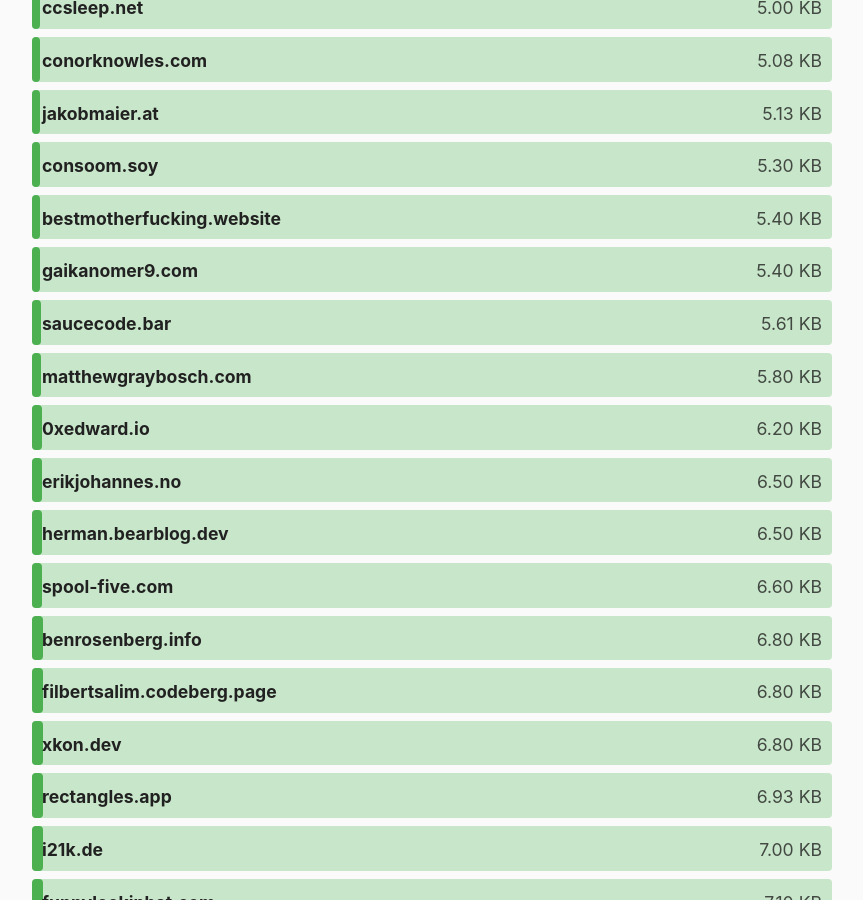
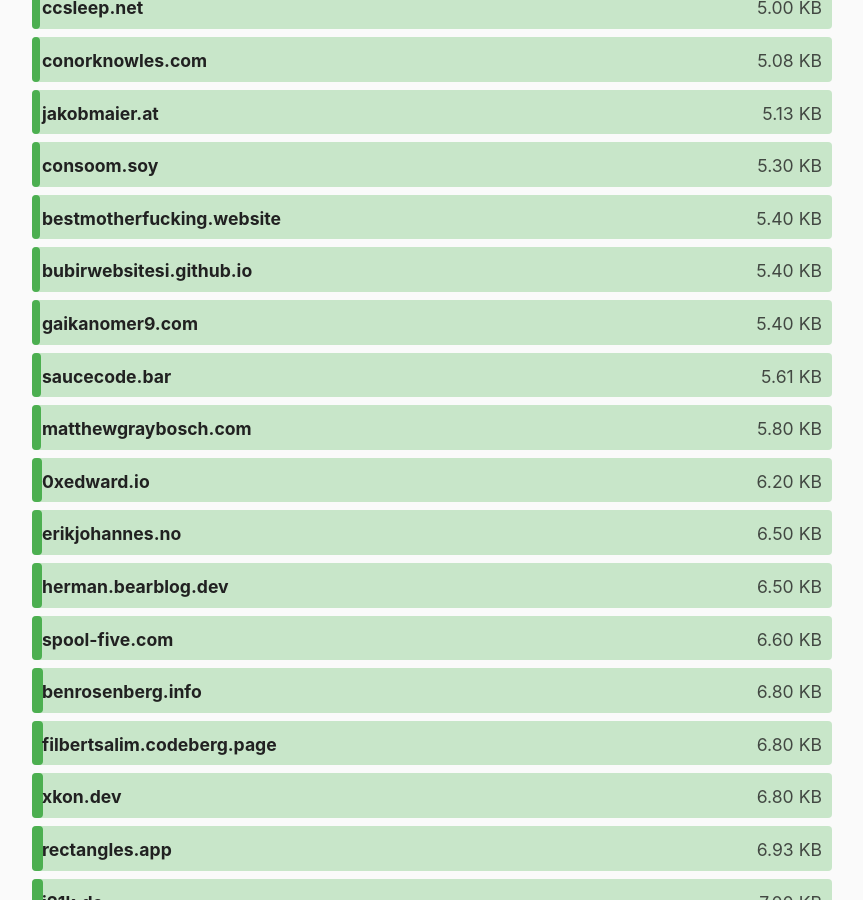
Before and after one commit to kevquirk/512kb.club, a Jekyll site: the page built from index.md, in a window 1280 px wide and 900 px high, scrolled down 2585 px. Shown: the whole window, without its empty margins (208-1071 px from the left). Built offline with Jekyll 4.4.1, drawn with Linux system fonts in a browser that asks for light colours.

Commit message:
add bubirwebsitesi.github.io

```diff
--- a/_data/sites.yml
+++ b/_data/sites.yml
@@ -438,6 +438,11 @@
   size: 421.0
   last_checked: 2022-07-20
 
+- domain: bubirwebsitesi.github.io
+  url: https://bubirwebsitesi.github.io/
+  size: 5.4
+  last_checked: 2022-11-14
+
 - domain: buchh.org
   url: https://buchh.org/
   size: 4.7
```
